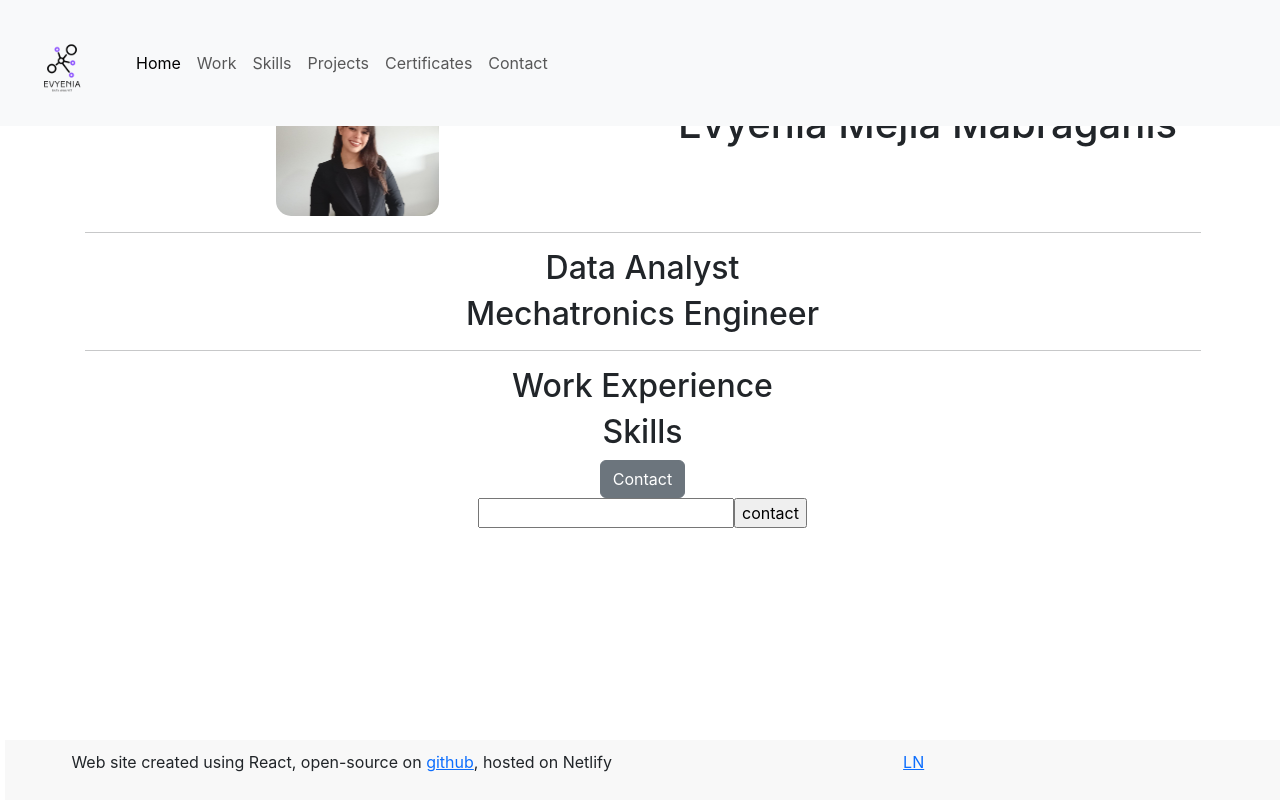
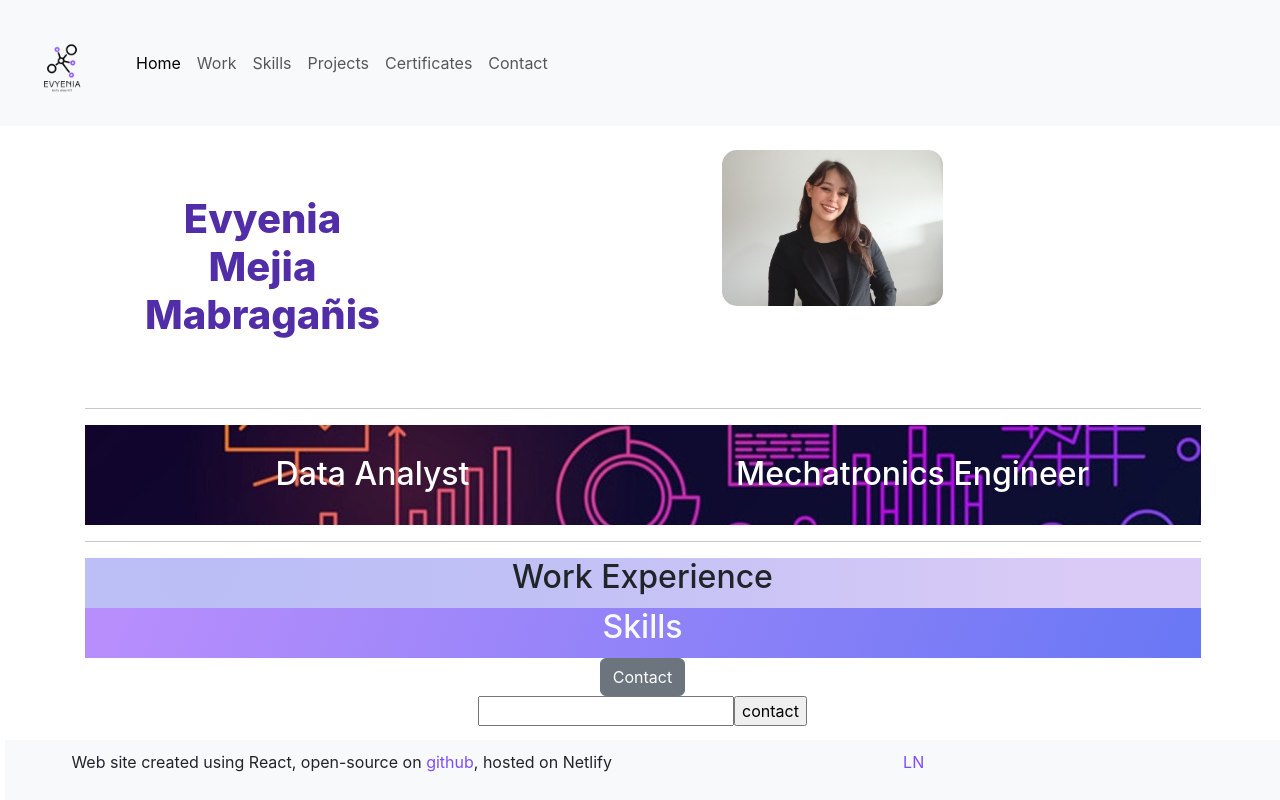
Before and after one commit to sorim492/portafolio-evyi, a React (Create React App) app: page / in a window 1280 px wide. Built offline with nearby package versions, Linux system fonts and the light colour scheme.

Commit message:
update page

```diff
--- a/src/App.css
+++ b/src/App.css
@@ -1,11 +1,14 @@
 :root{
-  --primary-color: #7745FF;
+  --primary-color: #512DA8;
+  --link-color: #7C4DFF;
+  --hover-color: #757575;
+  --divider-color: #F8F9FA;
 }
 
 Footer{
   position: absolute;
   bottom: 0;
-  background-color: #f8f8f8;
+  background-color: var(--divider-color);
   width: 100%;
   min-height: 30px;
 }
@@ -26,20 +29,53 @@ footer .container{
 }
 
 .App-link {
-  color: #6f13f0;
+  color: var(--link-color);
+  text-decoration: none;
+}
+
+.App-link:hover{
+  color: var(--hover-color);
 }
 
 .header{
-  background-color: #f8f8f8;
-  color: var(--primary-color);
+  background-color: var(--divider-color);
   height: 100px;
 }
 
 .main{
+  margin-top: 50px;
   text-align: center;
 }
 
+.main h1{
+  padding: 45px;
+  font-weight: 800;
+  color: var(--primary-color);
+}
+
+.main-info{
+  height: 100px;
+  padding: 30px;
+  font-weight: 700;
+  font-size: 40px;
+  background-image: url(./fondo.jpeg);
+  color: #FFF;
+}
+
 .main img{
+  display: block;
+  margin: 0 auto;
   width: 30%;
   border-radius: 15px;
 }
+
+.work{
+  height: 50px;
+  background: radial-gradient(circle at 10% 20%, rgb(186, 190, 245) 0%, rgb(192, 192, 245) 33.1%, rgb(218, 203, 246) 90%);
+}
+
+.skills{
+  height: 50px;
+  background: linear-gradient(110.6deg, rgb(184, 142, 252) 2.2%, rgb(104, 119, 244) 100.2%);
+  color: #F8F9FA;
+}
--- a/src/App.js
+++ b/src/App.js
@@ -15,10 +15,10 @@ function App() {
         <div className='container'>
           <div className='row'>
             <div className='col-7'>
-              <p>Web site created using React, open-source on <a href='https://github.com/sorim492/portafolio-evyi.git' target='_blank' rel="noreferrer">github</a>, hosted on Netlify</p>
+              <p>Web site created using React, open-source on <a href='https://github.com/sorim492/portafolio-evyi.git' target='_blank' rel="noreferrer" className='App-link'>github</a>, hosted on Netlify</p>
             </div>
             <div className='col-5'>
-              <a href='https://www.linkedin.com/in/evyeniamm/' target='_blank' rel="noreferrer">LN</a>
+              <a href='https://www.linkedin.com/in/evyeniamm/' target='_blank' rel="noreferrer" className='App-link'>LN</a>
             </div>
           </div>
         </div>
--- a/src/Main.js
+++ b/src/Main.js
@@ -9,16 +9,24 @@ export default function Main(){
         <div className="main">
             <div className="container">
                 <div className="row">
-                    <div className="col-6">
+                    <div className="col-4">
+                        <h1>Evyenia Mejia Mabragañis</h1>
+                    </div>
+                    <div className="col-8">
                         <img src={foto} alt="personal" className="img-fluid"/>
-                    </div>
-                    <div className="col-6">
-                        <h1>Evyenia Mejia Mabragañis</h1>
                     </div>
                 </div>
                 <hr/>
-                    <h2>Data Analyst</h2>
-                    <h2>Mechatronics Engineer</h2>
+                    <div className="main-info">
+                        <div className="row">
+                            <div className="col-6">
+                                <h2>Data Analyst</h2>
+                            </div>
+                            <div className="col-6">
+                                <h2>Mechatronics Engineer</h2>
+                            </div>
+                        </div>
+                    </div>
                     <hr/>
                     <Work/>
                     <Skills/>
```
